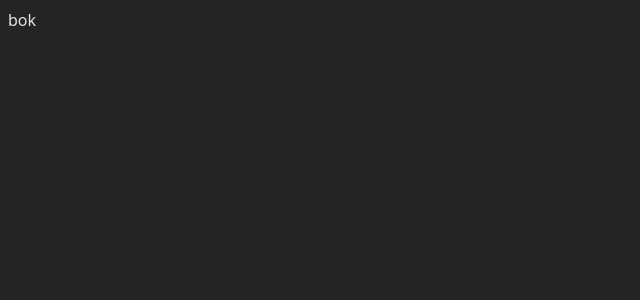
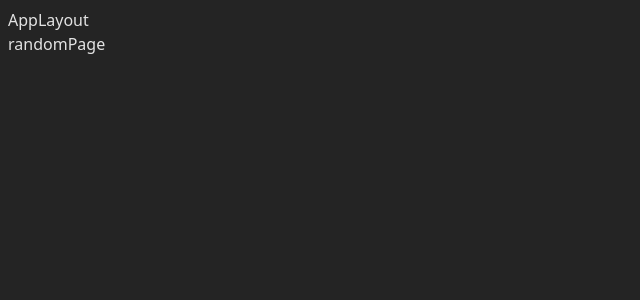
Before and after one commit to TinBukovina/LiftTracker, a React (Vite) app: page / in a window 1280 px wide. Shown: the top 300 px of the page, without its empty margins (0-640 px from the left). Built offline with nearby package versions, Linux system fonts and the light colour scheme.

Commit message:
Adding react-router and setting up app-layout component with routes.

```diff
--- a/package.json
+++ b/package.json
@@ -15,7 +15,8 @@
     "@tanstack/react-query": "^5.74.4",
     "@tanstack/react-query-devtools": "^5.74.4",
     "react": "^19.0.0",
-    "react-dom": "^19.0.0"
+    "react-dom": "^19.0.0",
+    "react-router-dom": "^7.5.1"
   },
   "devDependencies": {
     "@eslint/js": "^9.22.0",
--- a/src/App.tsx
+++ b/src/App.tsx
@@ -1,5 +1,35 @@
+import { QueryClient, QueryClientProvider } from "@tanstack/react-query";
+import { createBrowserRouter, RouterProvider } from "react-router-dom";
+import AppLayout from "./UI/AppLayout";
+import { ReactQueryDevtools } from "@tanstack/react-query-devtools";
+import RandomPage from "./pages/RandomPage";
+
+const queryClient = new QueryClient({
+  defaultOptions: {
+    queries: {
+      staleTime: 60 * 1000,
+    },
+  },
+});
+
+const router = createBrowserRouter([
+  {
+    path: "/",
+    element: <AppLayout />,
+    children: [
+      { index: true, element: <RandomPage /> },
+      { path: "random", element: <RandomPage /> },
+    ],
+  },
+]);
+
 function App() {
-  return <>bok</>;
+  return (
+    <QueryClientProvider client={queryClient}>
+      <ReactQueryDevtools initialIsOpen={false} />
+      <RouterProvider router={router} />
+    </QueryClientProvider>
+  );
 }
 
 export default App;
--- /dev/null
+++ b/src/UI/AppLayout.tsx
@@ -0,0 +1,10 @@
+import { Outlet } from "react-router-dom";
+
+export default function AppLayout() {
+  return (
+    <div>
+      <div>AppLayout</div>
+      <Outlet />
+    </div>
+  );
+}
--- /dev/null
+++ b/src/pages/RandomPage.tsx
@@ -0,0 +1,5 @@
+import React from "react";
+
+export default function RandomPage() {
+  return <div>randomPage</div>;
+}
```
Also changed, not shown: 2 other files (tests, documents, lock files or other folders).
